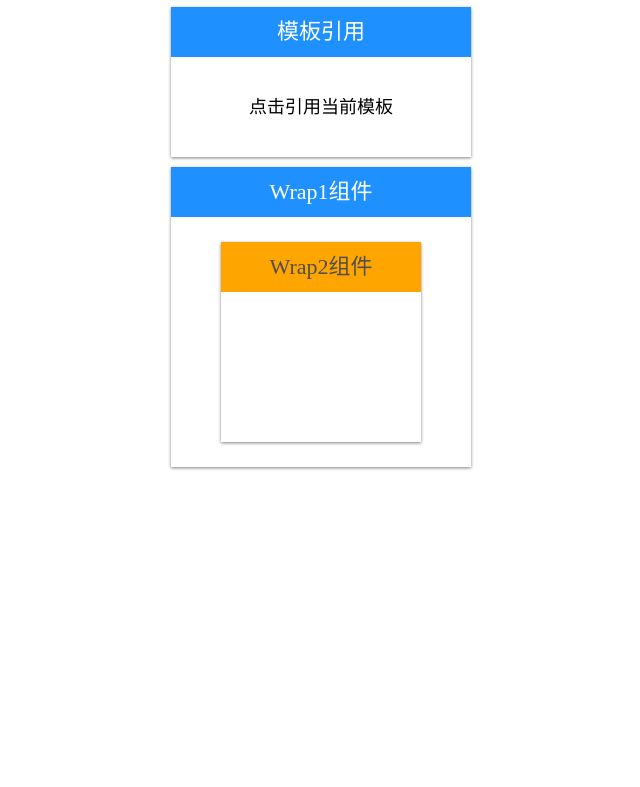
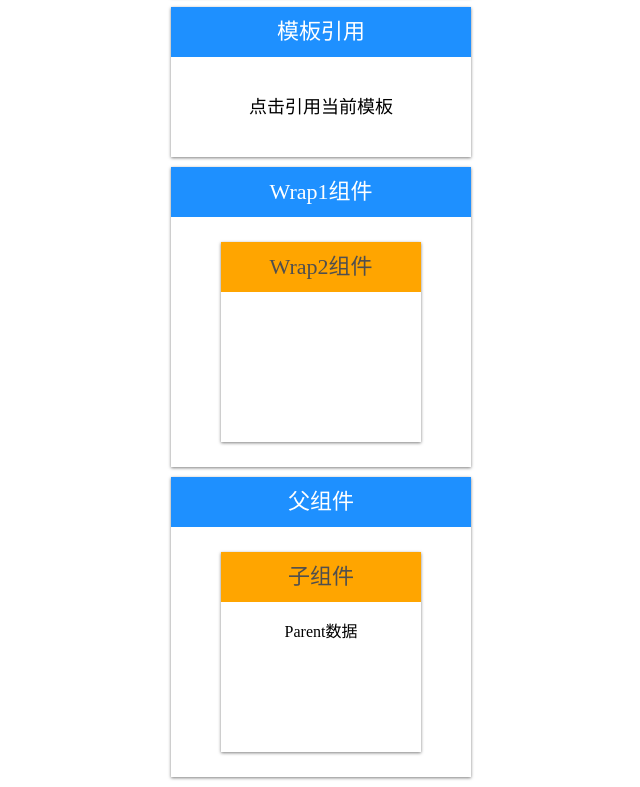
Before and after one commit to ruoton6/vue-base, a Vue app: page / in a window 1280 px wide. Shown: the part 951-1738 px from the top of the page, without its empty margins (319-959 px from the left). Before the commit the page ends 1428 px from the top, so only its background shows below. Built offline with nearby package versions, Linux system fonts and the light colour scheme.

Commit message:
更新：组件数据传递

```diff
--- a/src/App.vue
+++ b/src/App.vue
@@ -6,6 +6,7 @@ import WatchDemo from "./components/WatchDemo.vue";
 import ModelDemo from "./components/ModelDemo.vue";
 import RefDemo from "./components/RefDemo.vue";
 import Wrap1 from "./components/Wrap1.vue";
+import ParentDemo from "./components/ParentDemo.vue";
 </script>
 
 <template>
@@ -16,4 +17,5 @@ import Wrap1 from "./components/Wrap1.vue";
   <ModelDemo />
   <RefDemo />
   <Wrap1 />
+  <ParentDemo />
 </template>
--- /dev/null
+++ b/src/components/ChildDemo.vue
@@ -0,0 +1,51 @@
+<template>
+    <div class="box2-wrapper">
+        <div class="box2-title">
+            子组件
+        </div>
+        <div class="box2-content">
+            {{ msg }}
+        </div>
+    </div>
+</template>
+
+<script>
+export default {
+    data() {
+        return {
+
+        }
+    },
+    // 获取父组件传递的数据并且校验数据的类型和设置默认值
+    props: {
+        msg: {
+            type: String,
+            default: "Parent没有传递数据"
+        }
+    }
+}
+</script>
+
+<style scoped>
+.box2-wrapper {
+    height: 200px;
+    width: 200px;
+    box-shadow: 0px 1px 3px rgba(0, 0, 0, .5);
+    margin: 25px auto;
+}
+
+.box2-title {
+    height: 50px;
+    width: 100%;
+    background-color: #ffa500;
+    color: #4f4f4f;
+    text-align: center;
+    line-height: 50px;
+    font-size: 22px;
+}
+
+.box2-content{
+    text-align: center;
+    padding: 16px;
+}
+</style>
--- /dev/null
+++ b/src/components/ParentDemo.vue
@@ -0,0 +1,42 @@
+<template>
+    <div class="box-wrapper">
+        <div class="box-title">
+            父组件
+        </div>
+        <ChildDemo :msg="msg" />
+    </div>
+</template>
+
+<script>
+import ChildDemo from './ChildDemo.vue';
+
+export default {
+    data() {
+        return {
+            msg: "Parent数据"
+        }
+    },
+    components: {
+        "ChildDemo": ChildDemo
+    }
+}
+</script>
+
+<style scoped>
+.box-wrapper {
+    height: 300px;
+    width: 300px;
+    box-shadow: 0px 1px 3px rgba(0, 0, 0, .5);
+    margin: 10px auto;
+}
+
+.box-title {
+    height: 50px;
+    width: 100%;
+    background-color: #1e90ff;
+    color: #ffffff;
+    text-align: center;
+    line-height: 50px;
+    font-size: 22px;
+}
+</style>
```
Also changed, not shown: 1 other file (tests, documents, lock files or other folders).
